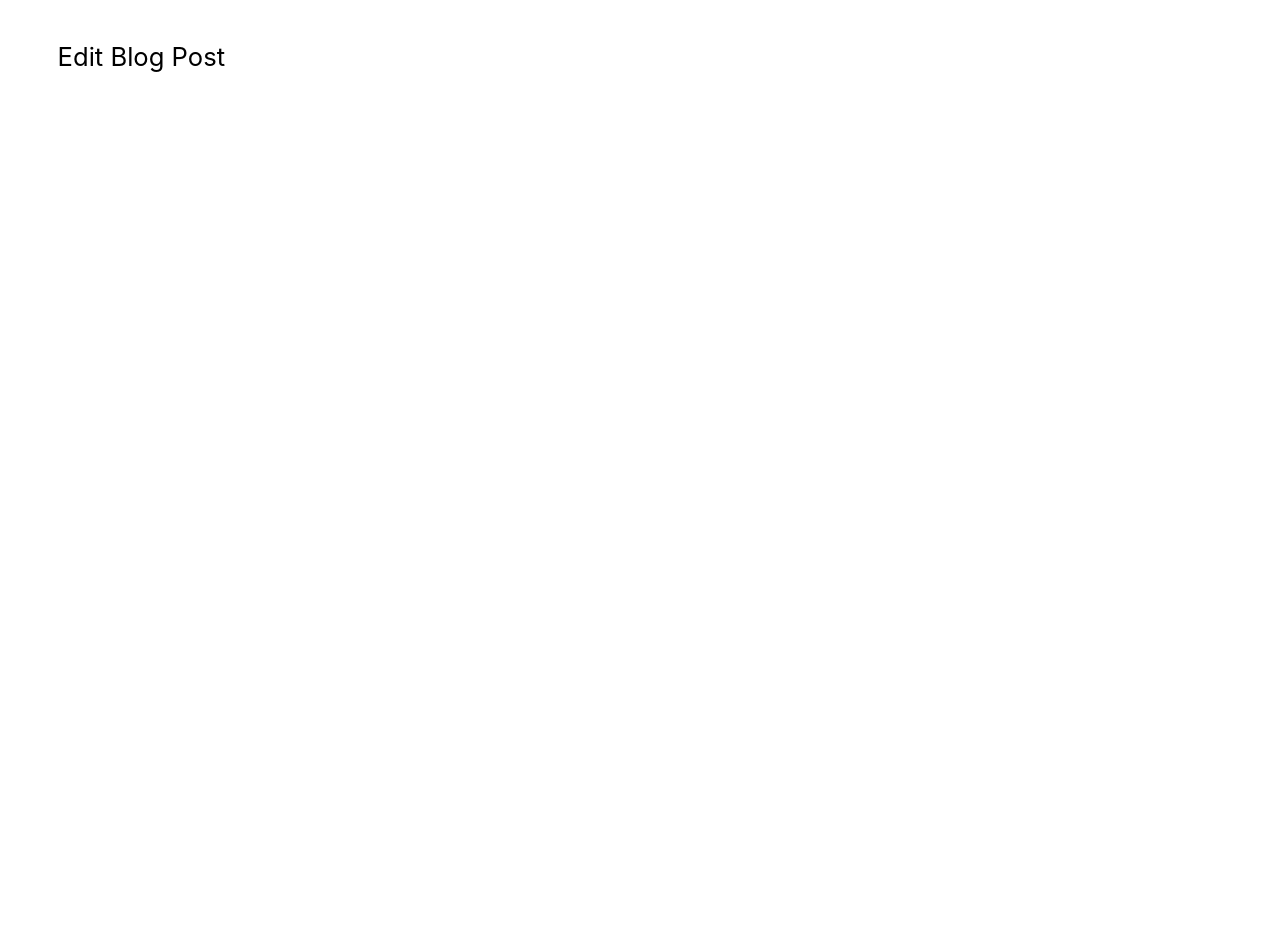
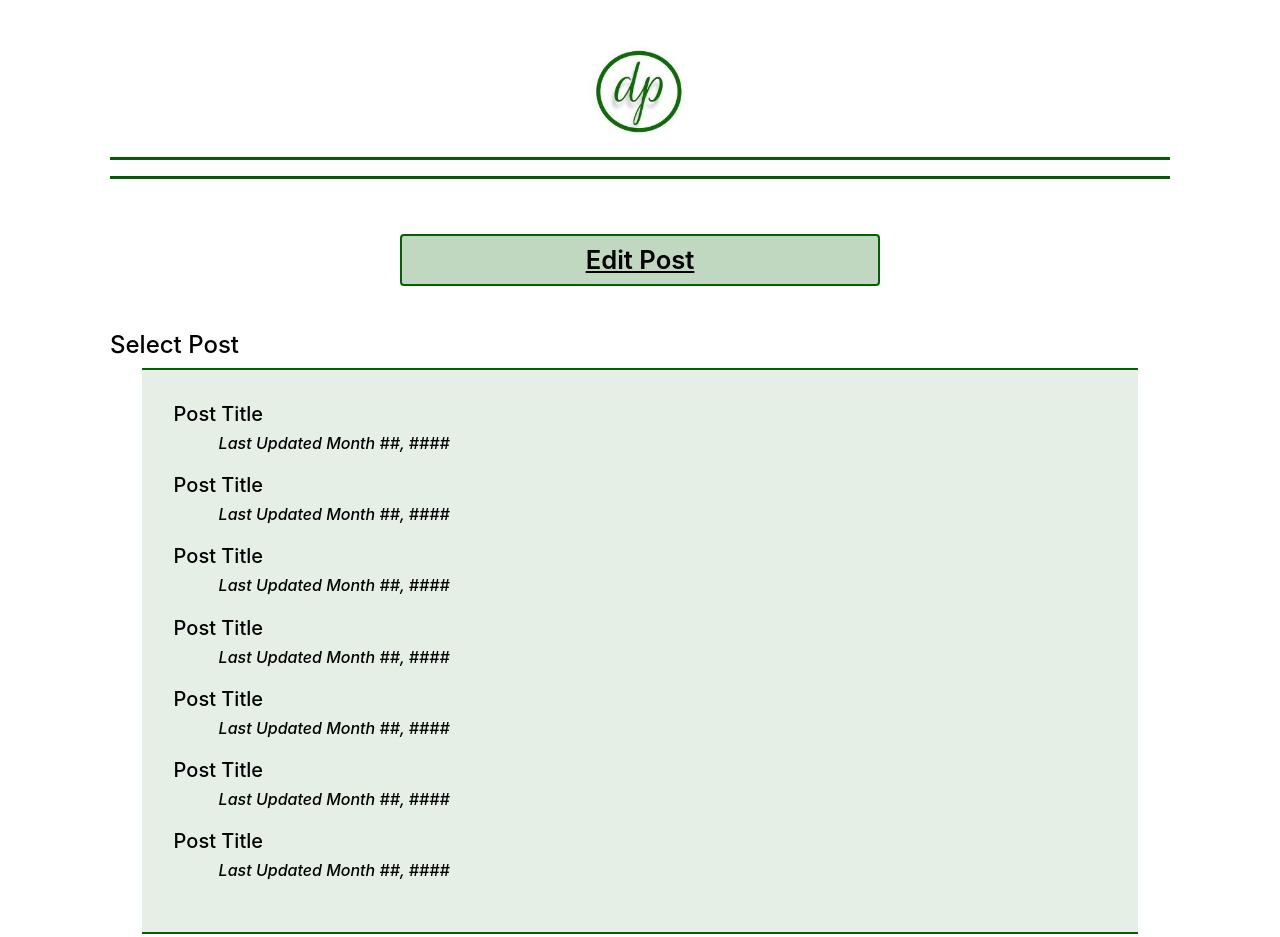
Before and after one commit to twalt007/dappled_blog, a React app in the folder client/: page /edit in a window 1280 px wide. Before the commit the page ends 800 px from the top, so only its background shows below. Built offline with nearby package versions, Linux system fonts and the light colour scheme.

Commit message:
edit list and styling created; component for list item created; next api call and then adding api call returned content into list item component; reformating to a class component

```diff
--- a/client/src/assets/css/app.scss
+++ b/client/src/assets/css/app.scss
@@ -99,7 +99,7 @@ body {
             margin: auto;
             min-height: 30vh;
             max-height: max-content;
-            width: 75%;
+            width: 94%;
             padding: 3%;
             border-top: 2px solid $branding-color;
             border-bottom:2px solid $branding-color;
@@ -108,5 +108,18 @@ body {
         .center{
             margin: auto;
         }
+        .list-item{
+            margin-bottom: 20px;
+        }
+        .edit-list-title:hover{
+            font-weight: 600;
+            text-decoration: underline;
+        }
+        .italicized{
+            font-style: italic;
+        }
+        .indent{
+            padding-left: 45px;
+        }
     }
 }
--- a/client/src/components/admin/edit/edit.js
+++ /dev/null
@@ -1,9 +0,0 @@
-import React from 'react';
-
-const Edit = props => {
-    return (
-        <div>Edit Blog Post</div>
-    )
-}
-
-export default Edit
--- /dev/null
+++ b/client/src/components/admin/edit/editList.js
@@ -0,0 +1,49 @@
+import React, {Component} from 'react';
+import AdminHeader from '../general/header/admin_header'
+import NavButton from '../general/navButton'
+import EditListItem from './editListItem'
+import axios from 'axios';
+
+
+const EditList = () => {
+    return(
+        <div className='section-container'>
+            <AdminHeader />
+            <NavButton text="Edit Post" buttonClasses="title center" onClick="null" />
+            <h4 className="h4">Select Post</h4>
+            <div className="green-space">
+                <EditListItem />
+                <EditListItem />
+                <EditListItem />
+                <EditListItem />
+
+                <div className='list-item'>
+                    <h5 className="h5 edit-list-title">Post Title</h5>
+                    <h6 className="h6 indent italicized edit-list-date">Last Updated Month ##, ####</h6>
+                </div>
+                <div className='list-item'>
+                    <h5 className="h5 edit-list-title">Post Title</h5>
+                    <h6 className="h6 indent italicized edit-list-date">Last Updated Month ##, ####</h6>
+                </div>
+                <div className='list-item'>
+                    <h5 className="h5 edit-list-title">Post Title</h5>
+                    <h6 className="h6 indent italicized edit-list-date">Last Updated Month ##, ####</h6>
+                </div>
+            </div>
+        </div>
+    )
+}
+export default EditList;
+
+
+
+
+// class EditPost extends Component {
+//     constructor (props){
+//         super(props);
+
+//     }
+//     componentDidMount(e){
+//         axios.get('/')
+//     }
+// }
--- /dev/null
+++ b/client/src/components/admin/edit/editListItem.js
@@ -0,0 +1,12 @@
+import React from 'react'
+
+const EditListItem = () => {
+    return(
+        <div className='list-item'>
+            <h5 className="h5 edit-list-title">Post Title</h5>
+            <h6 className="h6 indent italicized edit-list-date">Last Updated Month ##, ####</h6>
+        </div>
+    )
+}
+
+export default EditListItem;
--- a/client/src/components/admin/edit/index.js
+++ b/client/src/components/admin/edit/index.js
@@ -1,2 +1,2 @@
-import Edit from './edit'
-export default Edit
+import EditList from './editList';
+export default EditList;
--- a/client/src/components/admin/new/new.js
+++ b/client/src/components/admin/new/new.js
@@ -6,7 +6,6 @@ import axios from 'axios';
 
 const NewPost = props => {
     const {history} = props;
-    // const userId = 'a9ec5c8d-455a-11ea-8fd0-a4db300c2566';
     const handleSubmit = async(values) => {
         console.log("inside handleSubmit Funciton");
         console.log("form values: ", values);
```
